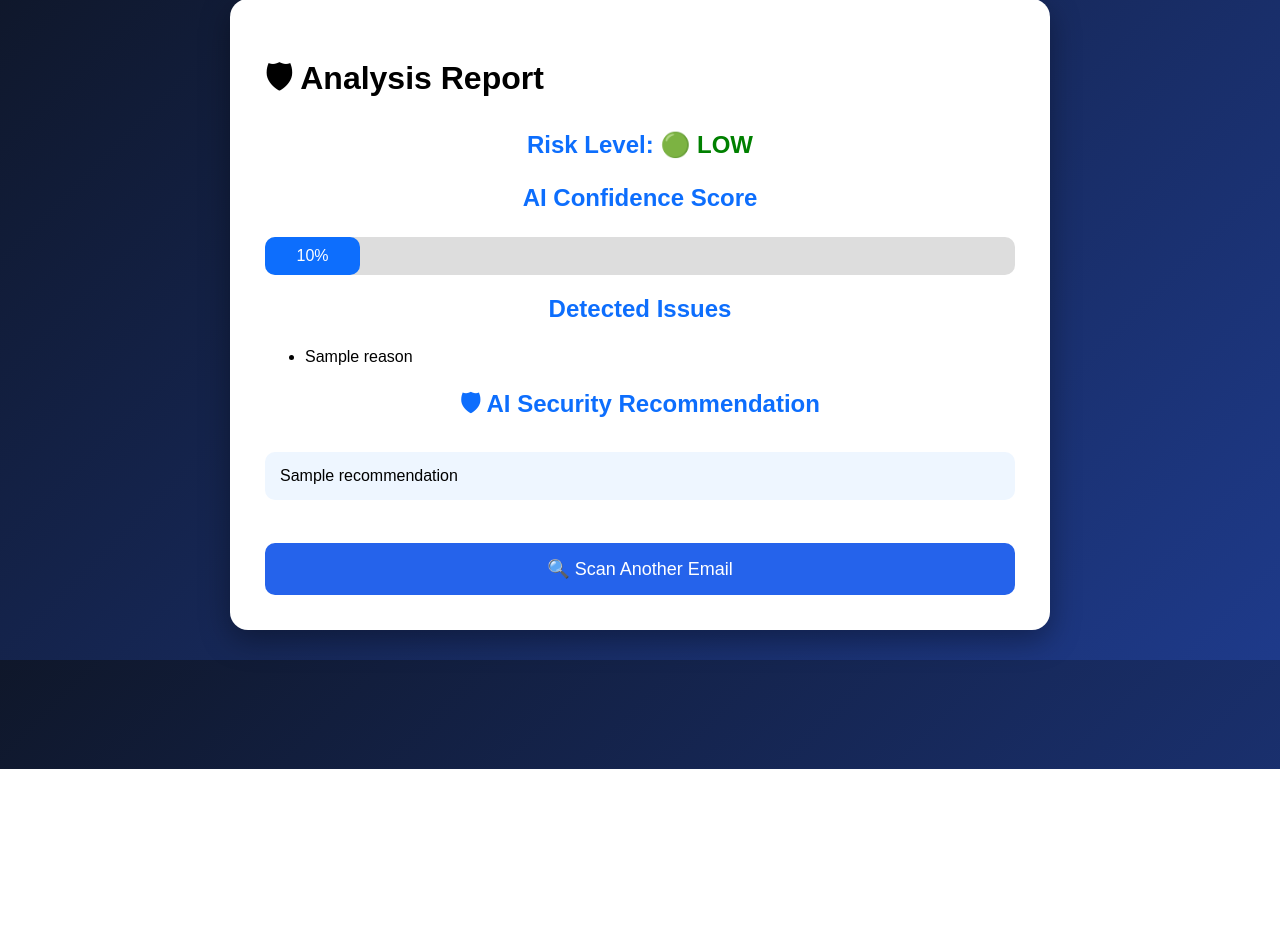
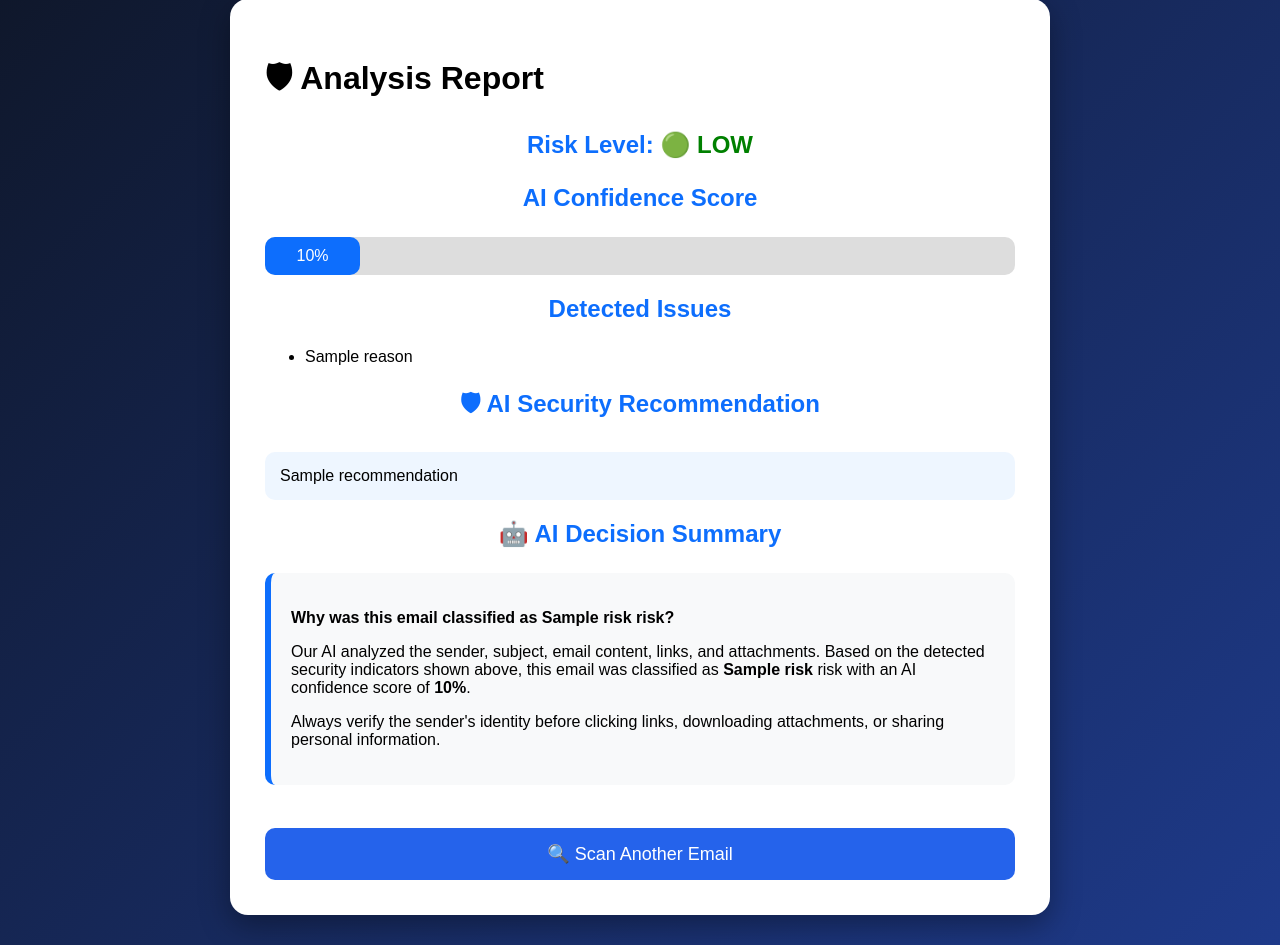
Before and after one commit to fazeen-max/AI_Phishing_Email_Detector, a Flask app: template templates/result.html in a window 1280 px wide. Shown: the part 31-976 px from the top of the page. Before the commit the page ends 800 px from the top, so only its background shows below. Run offline with Flask 3, Linux system fonts and the light colour scheme; the template is opened without the code that fills it: most values are stand-ins (such as "Sample title", 1, 10 or a date in 2020).

Commit message:
Implemented AI decision explanation for phishing analysis

```diff
--- a/templates/result.html
+++ b/templates/result.html
@@ -41,6 +41,25 @@
     <div style="background:#eef6ff; padding:15px; border-radius:10px;">
         {{ recommendation }}
     </div>
+    <h2>🤖 AI Decision Summary</h2>
+
+<div style="background:#f8f9fa; padding:20px; border-radius:10px; border-left:6px solid #0d6efd;">
+
+    <p><strong>Why was this email classified as {{ risk }} risk?</strong></p>
+
+    <p>
+        Our AI analyzed the sender, subject, email content, links, and attachments.
+        Based on the detected security indicators shown above, this email was classified as
+        <strong>{{ risk }}</strong> risk with an AI confidence score of
+        <strong>{{ score }}%</strong>.
+    </p>
+
+    <p>
+        Always verify the sender's identity before clicking links,
+        downloading attachments, or sharing personal information.
+    </p>
+
+</div>
 
     <br>
 
```
